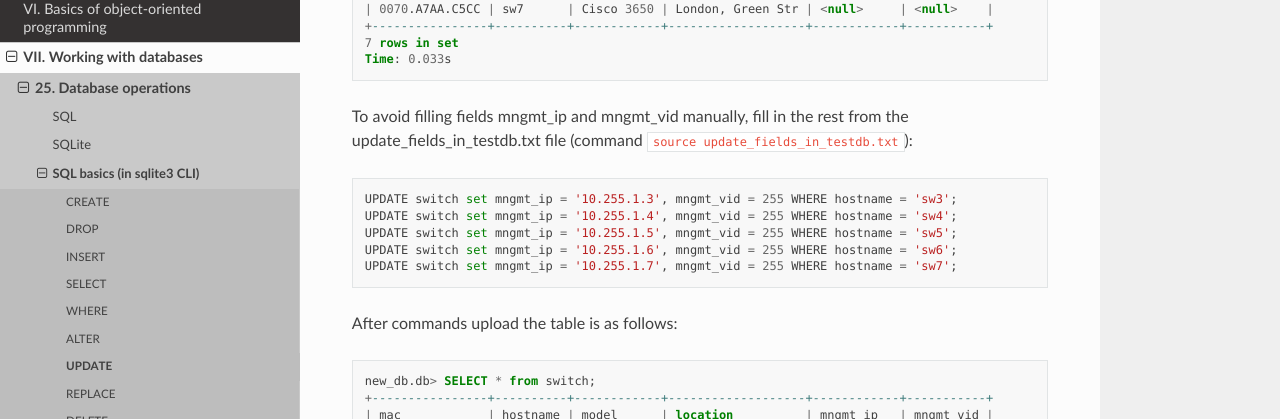
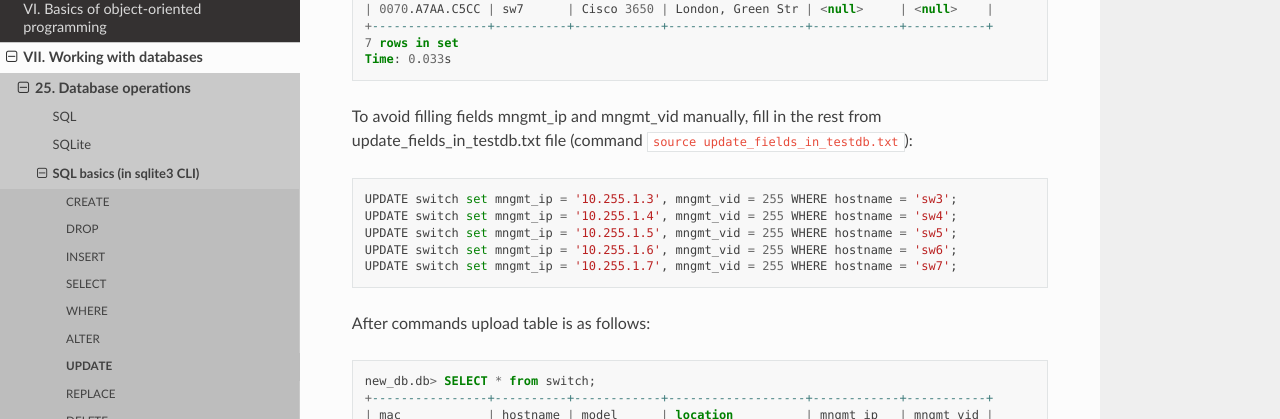
Before and after one commit to natenka/pyneng-book-en, a Sphinx documentation site: the page built from docs/source/book/25_db/update.rst, in a window 1280 px wide and 900 px high, scrolled down 1401 px. Shown: the part 151-570 px from the top of the window. Built offline with Sphinx 7.4.7 and the Read the Docs theme 2.0.0, drawn with Linux system fonts in a browser that asks for light colours; pages that are not in the unit, such as notebooks, are missing from menus; some of the changed text lies outside the part shown.

Commit message:
Update update.rst

```diff
--- a/docs/source/book/25_db/update.rst
+++ b/docs/source/book/25_db/update.rst
@@ -15,7 +15,7 @@
     Query OK, 1 row affected
     Time: 0.009s
 
-Now the table is like this:
+Now table is like this:
 
 .. code:: sql
 
@@ -82,7 +82,7 @@
     Time: 0.033s
 
 
-To avoid filling fields mngmt_ip and mngmt_vid manually, fill in the rest from the update_fields_in_testdb.txt file (command ``source update_fields_in_testdb.txt``):
+To avoid filling fields mngmt_ip and mngmt_vid manually, fill in the rest from update_fields_in_testdb.txt file (command ``source update_fields_in_testdb.txt``):
 
 ::
 
@@ -92,7 +92,7 @@
     UPDATE switch set mngmt_ip = '10.255.1.6', mngmt_vid = 255 WHERE hostname = 'sw6';
     UPDATE switch set mngmt_ip = '10.255.1.7', mngmt_vid = 255 WHERE hostname = 'sw7';
 
-After commands upload the table is as follows:
+After commands upload table is as follows:
 
 .. code:: sql
 
```
